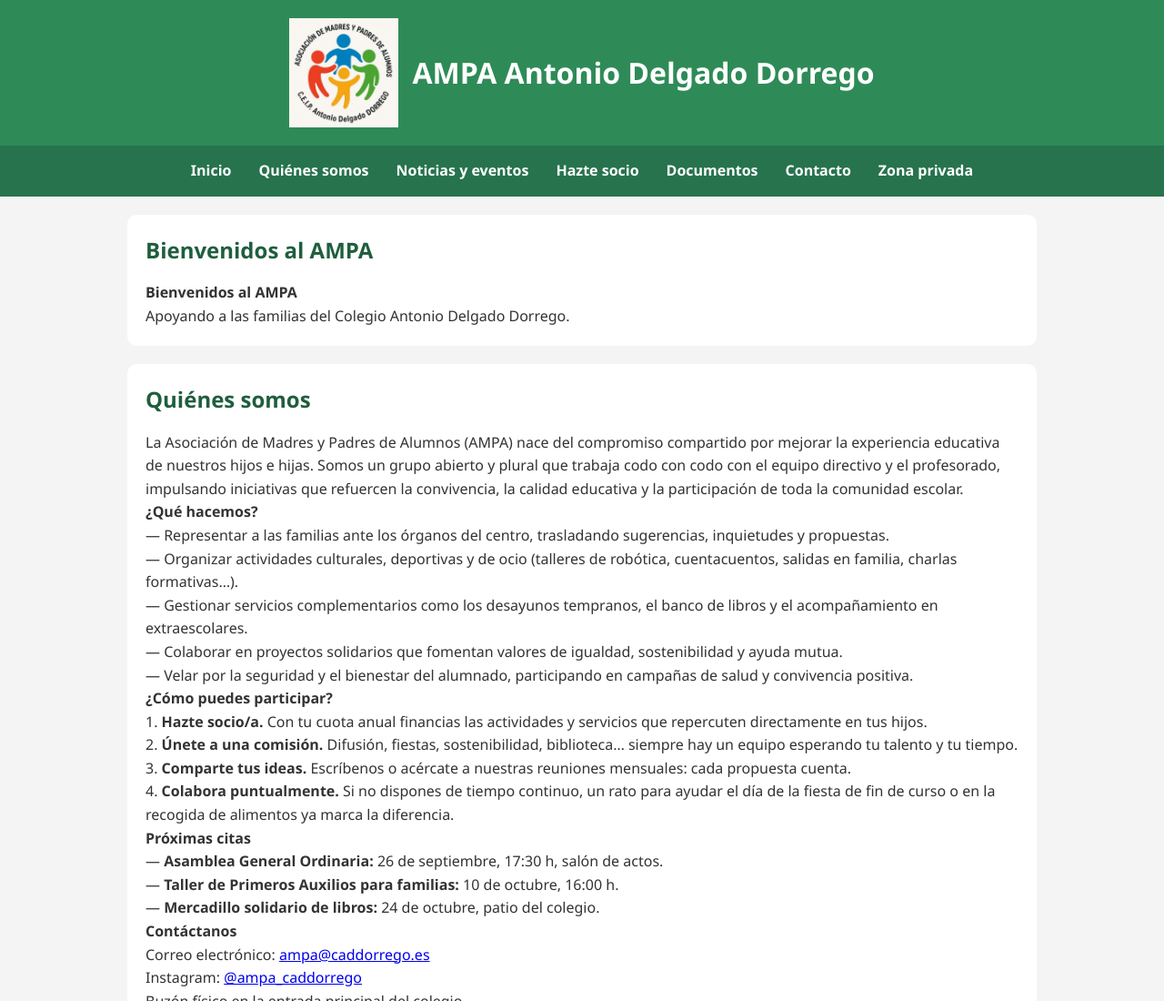
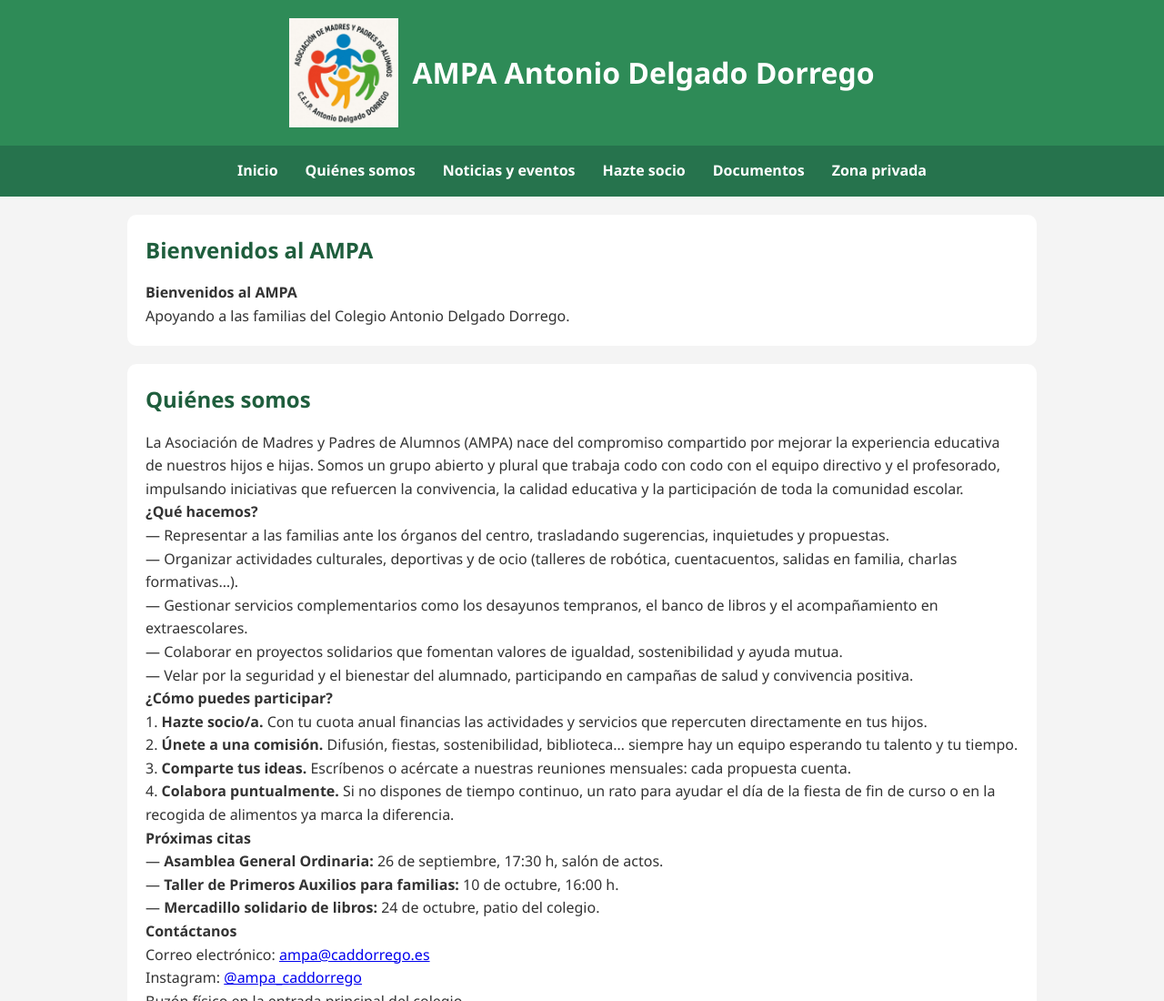
Before and after one commit to AmpaCeipAdd/ampa.github.io, a plain HTML site: page index.html in a window 1280 px wide. Shown: the top 1100 px of the page at 91% size. Drawn offline with Linux system fonts and the light colour scheme.

Commit message:
Update index.html

```diff
--- a/index.html
+++ b/index.html
@@ -22,7 +22,7 @@
       <li><a href="#noticias">Noticias y eventos</a></li>
       <li><a href="#socio">Hazte socio</a></li>
       <li><a href="#documentos">Documentos</a></li>
-      <li><a href="#contacto">Contacto</a></li>
+      <!--<li><a href="#contacto">Contacto</a></li>-->
       <li><a href="zona-privada.html">Zona privada</a></li>
     </ul>
   </nav><script src="script.js"></script>
```
